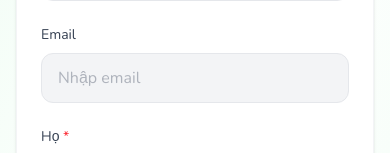
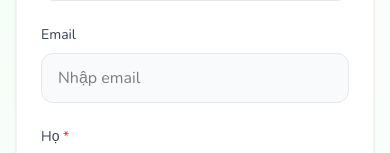
Before and after one commit to PTan2505/HCM-Digitalized-Street-Food-FE-Web, a React (Vite) app: page /user-info-setup in a window 390 px wide. Shown: the part 294-447 px from the top of the page. Built offline with nearby package versions, Linux system fonts and the light colour scheme; no server answers.

Commit message:
disable email or phoneNumber fields if they arready have data from user

```diff
--- a/src/features/user/components/UserProfileForm.tsx
+++ b/src/features/user/components/UserProfileForm.tsx
@@ -125,7 +125,7 @@ export default function UserProfileForm(): JSX.Element {
               placeholder="Nhập email"
               {...register('email')}
               disabled={!!user?.email}
-              className="w-full rounded-xl border border-gray-200 bg-gray-100 px-4 py-3 text-gray-500 transition-all duration-200 outline-none disabled:cursor-not-allowed"
+              className="w-full rounded-xl border border-gray-200 bg-gray-50 px-4 py-3 transition-all duration-200 outline-none hover:border-gray-400 hover:bg-white focus:border-2 focus:border-[#06AA4C] focus:bg-white disabled:cursor-not-allowed disabled:bg-gray-100 disabled:text-gray-500 disabled:hover:border-gray-200 disabled:hover:bg-gray-100"
             />
             {/* <p className="mt-2 text-xs text-gray-500">
               Email không thể thay đổi
@@ -181,7 +181,8 @@ export default function UserProfileForm(): JSX.Element {
               type="tel"
               placeholder="Nhập số điện thoại"
               {...register('phoneNumber')}
-              className={`w-full rounded-xl border bg-gray-50 px-4 py-3 transition-all duration-200 outline-none hover:border-gray-400 hover:bg-white focus:border-2 focus:border-[#06AA4C] focus:bg-white ${
+              disabled={!!user?.phoneNumber}
+              className={`w-full rounded-xl border bg-gray-50 px-4 py-3 transition-all duration-200 outline-none hover:border-gray-400 hover:bg-white focus:border-2 focus:border-[#06AA4C] focus:bg-white disabled:cursor-not-allowed disabled:bg-gray-100 disabled:text-gray-500 disabled:hover:border-gray-200 disabled:hover:bg-gray-100 ${
                 errors.phoneNumber ? 'border-red-500' : 'border-gray-200'
               }`}
             />
```
